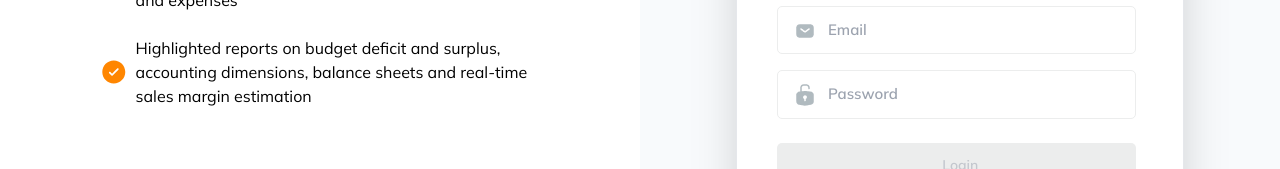
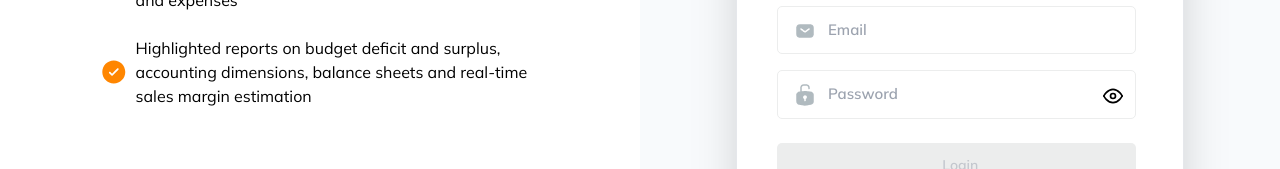
Before and after one commit to RAY-DEV67/zojapay-back, a React (Vite) app: page /login in a window 1280 px wide. Shown: the part 284-453 px from the top of the page. Built offline with nearby package versions, Linux system fonts and the light colour scheme.

Commit message:
Feat: Save UserDetails and Token

```diff
--- a/src/App.tsx
+++ b/src/App.tsx
@@ -10,8 +10,8 @@ import Dashboard from "./pages/dashboard";
 import Navbar from "./components/navbar";
 import Login from "./pages/login";
 import Messages from "./pages/messages";
-import { ToastContainer} from 'react-toastify';
-import 'react-toastify/dist/ReactToastify.css';
+import { ToastContainer } from "react-toastify";
+import "react-toastify/dist/ReactToastify.css";
 
 const App: React.FC = () => {
   return (
--- /dev/null
+++ b/src/buttons/hidePassword.tsx
@@ -0,0 +1,36 @@
+function HidePassword() {
+  return (
+    <svg
+      width="25px"
+      viewBox="0 0 24 24"
+      fill="none"
+      xmlns="http://www.w3.org/2000/svg"
+    >
+      <g id="SVGRepo_bgCarrier" stroke-width="0"></g>
+      <g
+        id="SVGRepo_tracerCarrier"
+        stroke-linecap="round"
+        stroke-linejoin="round"
+      ></g>
+      <g id="SVGRepo_iconCarrier">
+        {" "}
+        <path
+          fill-rule="evenodd"
+          clip-rule="evenodd"
+          d="M20.5303 4.53033C20.8232 4.23744 20.8232 3.76256 20.5303 3.46967C20.2374 3.17678 19.7626 3.17678 19.4697 3.46967L3.46967 19.4697C3.17678 19.7626 3.17678 20.2374 3.46967 20.5303C3.76256 20.8232 4.23744 20.8232 4.53033 20.5303L7.37723 17.6834C8.74353 18.3266 10.3172 18.75 12 18.75C14.684 18.75 17.0903 17.6729 18.8206 16.345C19.6874 15.6797 20.4032 14.9376 20.9089 14.2089C21.4006 13.5003 21.75 12.7227 21.75 12C21.75 11.2773 21.4006 10.4997 20.9089 9.79115C20.4032 9.06244 19.6874 8.32028 18.8206 7.65503C18.5585 7.45385 18.2808 7.25842 17.989 7.07163L20.5303 4.53033ZM16.8995 8.16113L15.1287 9.93196C15.5213 10.5248 15.75 11.2357 15.75 12C15.75 14.0711 14.0711 15.75 12 15.75C11.2357 15.75 10.5248 15.5213 9.93196 15.1287L8.51524 16.5454C9.58077 16.9795 10.7621 17.25 12 17.25C14.2865 17.25 16.3802 16.3271 17.9073 15.155C18.6692 14.5703 19.2714 13.9374 19.6766 13.3536C20.0957 12.7497 20.25 12.2773 20.25 12C20.25 11.7227 20.0957 11.2503 19.6766 10.6464C19.2714 10.0626 18.6692 9.42972 17.9073 8.84497C17.5941 8.60461 17.2571 8.37472 16.8995 8.16113ZM11.0299 14.0307C11.3237 14.1713 11.6526 14.25 12 14.25C13.2426 14.25 14.25 13.2426 14.25 12C14.25 11.6526 14.1713 11.3237 14.0307 11.0299L11.0299 14.0307Z"
+          fill="#000000"
+        ></path>{" "}
+        <path
+          d="M12 5.25C13.0323 5.25 14.0236 5.40934 14.9511 5.68101C15.1296 5.73328 15.1827 5.95662 15.0513 6.0881L14.2267 6.91265C14.1648 6.97451 14.0752 6.99928 13.99 6.97967C13.3506 6.83257 12.6839 6.75 12 6.75C9.71345 6.75 7.61978 7.67292 6.09267 8.84497C5.33078 9.42972 4.72857 10.0626 4.32343 10.6464C3.90431 11.2503 3.75 11.7227 3.75 12C3.75 12.2773 3.90431 12.7497 4.32343 13.3536C4.67725 13.8635 5.18138 14.4107 5.81091 14.9307C5.92677 15.0264 5.93781 15.2015 5.83156 15.3078L5.12265 16.0167C5.03234 16.107 4.88823 16.1149 4.79037 16.0329C4.09739 15.4517 3.51902 14.8255 3.0911 14.2089C2.59937 13.5003 2.25 12.7227 2.25 12C2.25 11.2773 2.59937 10.4997 3.0911 9.79115C3.59681 9.06244 4.31262 8.32028 5.17941 7.65503C6.90965 6.32708 9.31598 5.25 12 5.25Z"
+          fill="#000000"
+        ></path>{" "}
+        <path
+          d="M12 8.25C12.1185 8.25 12.2357 8.25549 12.3513 8.26624C12.5482 8.28453 12.6194 8.51991 12.4796 8.6597L11.2674 9.87196C10.6141 10.0968 10.0968 10.6141 9.87196 11.2674L8.6597 12.4796C8.51991 12.6194 8.28453 12.5482 8.26624 12.3513C8.25549 12.2357 8.25 12.1185 8.25 12C8.25 9.92893 9.92893 8.25 12 8.25Z"
+          fill="#000000"
+        ></path>{" "}
+      </g>
+    </svg>
+  );
+}
+
+export default HidePassword;
--- /dev/null
+++ b/src/buttons/showPassword.tsx
@@ -0,0 +1,45 @@
+function ShowPassword() {
+  return (
+    <svg
+      width="20px"
+      viewBox="0 0 24 24"
+      fill="none"
+      xmlns="http://www.w3.org/2000/svg"
+    >
+      <g id="SVGRepo_bgCarrier" stroke-width="0"></g>
+      <g
+        id="SVGRepo_tracerCarrier"
+        stroke-linecap="round"
+        stroke-linejoin="round"
+      ></g>
+      <g id="SVGRepo_iconCarrier">
+        {" "}
+        <path
+          d="M1 12C1 12 5 4 12 4C19 4 23 12 23 12"
+          stroke="#000000"
+          stroke-width="2"
+          stroke-linecap="round"
+          stroke-linejoin="round"
+        ></path>{" "}
+        <path
+          d="M1 12C1 12 5 20 12 20C19 20 23 12 23 12"
+          stroke="#000000"
+          stroke-width="2"
+          stroke-linecap="round"
+          stroke-linejoin="round"
+        ></path>{" "}
+        <circle
+          cx="12"
+          cy="12"
+          r="3"
+          stroke="#000000"
+          stroke-width="2"
+          stroke-linecap="round"
+          stroke-linejoin="round"
+        ></circle>{" "}
+      </g>
+    </svg>
+  );
+}
+
+export default ShowPassword;
--- a/src/components/input.tsx
+++ b/src/components/input.tsx
@@ -1,3 +1,6 @@
+import HidePassword from "../buttons/hidePassword";
+import ShowPassword from "../buttons/showPassword";
+
 interface InputProps {
   placeholder: string;
   type: string;
@@ -6,6 +9,7 @@ interface InputProps {
   iconPosition: string;
   value: string;
   setvalue: React.Dispatch<React.SetStateAction<string>>;
+  onClick: () => void;
 }
 
 const Input: React.FC<InputProps> = ({
@@ -16,6 +20,7 @@ const Input: React.FC<InputProps> = ({
   iconPosition,
   value,
   setvalue,
+  onClick,
 }) => {
   const handleChange = (event: React.ChangeEvent<HTMLInputElement>) => {
     setvalue(event.target.value);
@@ -35,6 +40,14 @@ const Input: React.FC<InputProps> = ({
             : "border-custom-primary border-2 bg-white"
         }`}
       />
+      {placeholder === "Password" && (
+        <div
+          onClick={onClick}
+          className="absolute cursor-pointer top-4 right-5 z-10"
+        >
+          {type === "password" ? <ShowPassword /> : <HidePassword />}
+        </div>
+      )}
       <img
         src={icon}
         style={{ top: iconPosition }}
--- a/src/components/loginContainer.tsx
+++ b/src/components/loginContainer.tsx
@@ -6,15 +6,28 @@ import { useNavigate } from "react-router-dom";
 import { useState } from "react";
 import { loginUser } from "../helper/login";
 import AlreadyHaveAnAccount from "./alreadyHaveAnAccount";
+import { useDispatch } from "react-redux";
 
 function LoginContainer() {
   const [email, setemail] = useState("");
   const [userPassword, setuserPassword] = useState("");
   const [loading, setloading] = useState(false);
+  const [showPassword, setshowPassword] = useState(false);
+  const dispatch = useDispatch();
   const navigate = useNavigate();
 
   const handleLogin = () => {
-    loginUser({ email, userPassword, navigate, setloading: setloading });
+    loginUser({
+      email,
+      userPassword,
+      navigate,
+      setloading: setloading,
+      dispatch,
+    });
+  };
+
+  const updateShowPassword = () => {
+    setshowPassword(!showPassword);
   };
 
   return (
@@ -33,6 +46,7 @@ function LoginContainer() {
           placeholder="Email"
           type="text"
           width="98%"
+          onClick={updateShowPassword}
         />
         <Input
           value={userPassword}
@@ -40,8 +54,9 @@ function LoginContainer() {
           icon={password}
           iconPosition="25px"
           placeholder="Password"
-          type="text"
+          type={showPassword ? "text" : "password"}
           width="98%"
+          onClick={updateShowPassword}
         />
 
         <CTAButton
--- a/src/components/navbar.tsx
+++ b/src/components/navbar.tsx
@@ -10,9 +10,12 @@ import settings from "../assets/settings.png";
 import group from "../assets/users.png";
 import avatar from "../assets/avatar (2).png";
 import logout from "../assets/logout (2).png";
+import { useSelector } from "react-redux";
+import { RootState } from "../redux/store";
 
 function Navbar() {
   const location = useLocation();
+  const userDetails = useSelector((state: RootState) => state.user.userDetails);
 
   return (
     <>
@@ -101,7 +104,9 @@ function Navbar() {
 
         <div className="flex flex-col items-center rounded-[20px] relative bg-white shadow-lg w-[90%] py-[24px]">
           <img src={avatar} alt="avatar" className="absolute top-[-20px]" />
-          <p className="text-[16px] font-bold mt-[24px]">Theresa Milly</p>
+          <p className="text-[16px] font-bold mt-[24px]">
+            {userDetails?.first_name} {userDetails?.last_name}
+          </p>
           <p className="text-[14px]">Influencer</p>
           <div className="flex flex-row items-center mt-[16px] py-[4px] px-[16px] justify-center bg-opacity-[16%] rounded-[5px] bg-custom-primary">
             <img src={logout} alt="logout" />
--- a/src/helper/login.tsx
+++ b/src/helper/login.tsx
@@ -2,12 +2,15 @@ import { API } from "../const/api";
 import axios from "axios";
 import { NavigateFunction } from "react-router-dom";
 import { toast } from "react-toastify";
+import { AppDispatch } from "../redux/store"; // Import AppDispatch type
+import { setUserDetails } from "../redux/userDetailsReducer";
 
 interface LoginUserProps {
   email: string;
   userPassword: string;
   navigate: NavigateFunction;
   setloading: React.Dispatch<React.SetStateAction<boolean>>;
+  dispatch: AppDispatch; // Use AppDispatch type
 }
 
 export const loginUser = ({
@@ -15,6 +18,7 @@ export const loginUser = ({
   userPassword,
   navigate,
   setloading,
+  dispatch,
 }: LoginUserProps) => {
   if (email && userPassword) {
     setloading(true);
@@ -25,6 +29,13 @@ export const loginUser = ({
       })
       .then((result) => {
         toast.success(result.data.message);
+        const userDetails = result.data.data.user;
+        dispatch(setUserDetails(userDetails));
+
+        // Save token in session storage
+        const token = result.data.data.token;
+        sessionStorage.setItem('token', token);
+
         navigate("/dashboard");
         setloading(false);
       })
--- a/src/main.tsx
+++ b/src/main.tsx
@@ -3,15 +3,7 @@ import ReactDOM from "react-dom/client";
 import App from "./App.tsx";
 import "./index.css";
 import { Provider } from "react-redux";
-import { configureStore } from "@reduxjs/toolkit";
-import authStateReducer from "./redux/authStateReducer.tsx";
-
-const store = configureStore({
-  reducer: {
-    authState: authStateReducer,
-    // navbar: navbarReducer
-  },
-});
+import store from "./redux/store.tsx";
 
 ReactDOM.createRoot(document.getElementById("root")!).render(
   <React.StrictMode>
--- a/src/redux/authStateReducer.tsx
+++ /dev/null
@@ -1,22 +0,0 @@
-import { createSlice, PayloadAction } from "@reduxjs/toolkit";
-
-interface AuthState {
-  isAuthenticated: boolean;
-}
-
-const initialState: AuthState = {
-  isAuthenticated: false,
-};
-
-const AuthStateSlice = createSlice({
-  name: "authState",
-  initialState,
-  reducers: {
-    updateAuthState: (state, action: PayloadAction<boolean>) => {
-      state.isAuthenticated = action.payload;
-    },
-  },
-});
-
-export const { updateAuthState } = AuthStateSlice.actions;
-export default AuthStateSlice.reducer;
--- a/src/redux/store.tsx
+++ b/src/redux/store.tsx
@@ -1,13 +1,15 @@
-import { combineReducers, createStore } from '@reduxjs/toolkit';
-import authStateReducer from './authStateReducer';
+// store.ts
 
-const rootReducer = combineReducers({
-  authState: authStateReducer,
-  // Add other reducers here
+import { configureStore } from "@reduxjs/toolkit";
+import userDetailsReducer from "./userDetailsReducer";
+
+const store = configureStore({
+  reducer: {
+    user: userDetailsReducer, // Add userReducer to store
+  },
 });
 
-export type RootState = ReturnType<typeof rootReducer>;
-
-const store = createStore(rootReducer);
+export type RootState = ReturnType<typeof store.getState>;
+export type AppDispatch = typeof store.dispatch;
 
 export default store;
--- /dev/null
+++ b/src/redux/userDetailsReducer.tsx
@@ -0,0 +1,35 @@
+import { createSlice, PayloadAction } from "@reduxjs/toolkit";
+interface User {
+  // Define the structure of the user object
+  id: string;
+  email: string;
+  created_at: string;
+  email_verified_at: string;
+  first_name: string;
+  last_name: string;
+  updated_at: string;
+  // Add more properties as needed
+}
+
+
+interface UserState {
+  userDetails: User | null;
+}
+
+const initialState: UserState = {
+  userDetails: null,
+};
+
+const userSlice = createSlice({
+  name: "user",
+  initialState,
+  reducers: {
+    setUserDetails: (state, action: PayloadAction<User | null>) => {
+      state.userDetails = action.payload;
+    },
+  },
+});
+
+export const { setUserDetails } = userSlice.actions;
+
+export default userSlice.reducer;
```
